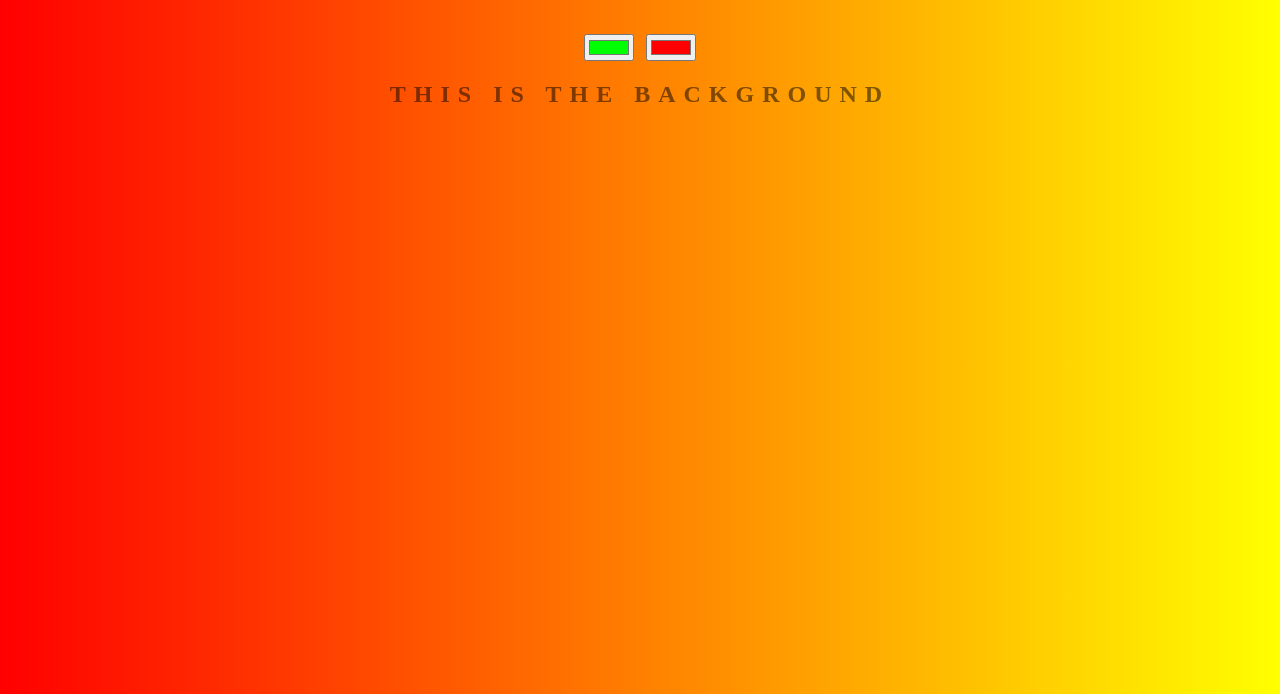
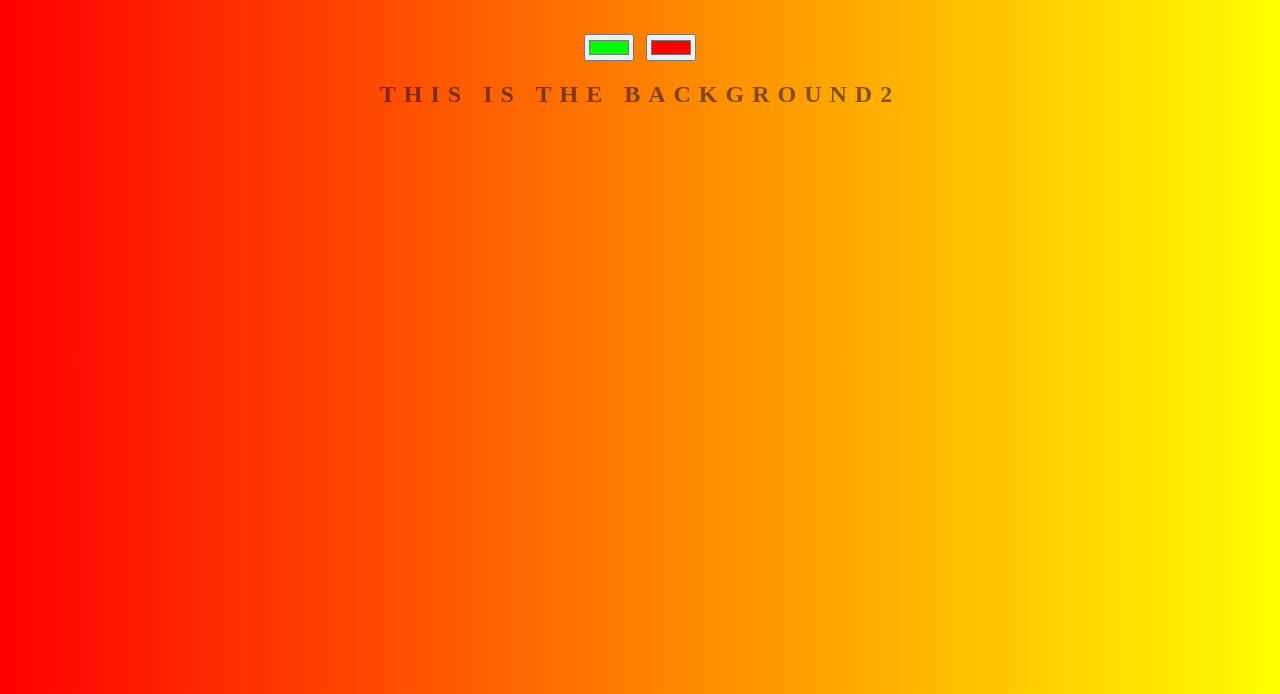
Before and after one commit to PapGeri/background-generator, a plain HTML site: page index.html in a window 1280 px wide. Shown: the part 106-800 px from the top of the page. Drawn offline with Linux system fonts and the light colour scheme.

Commit message:
changing text

```diff
--- a/index.html
+++ b/index.html
@@ -8,7 +8,7 @@
 	<h1>COOOOOL Generator</h1>
 	<input class="color1 "type="color" name="color1" value="#00ff00">
 	<input class="color2" type="color" name="color2" value="#ff0000">
-	<h2>This is the background</h2>
+	<h2>This is the background2</h2>
 	<h3></h3>
 	<script type="text/javascript" src="script.js"></script>
 </body>
```
